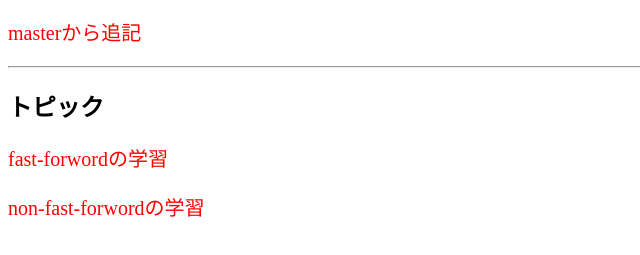
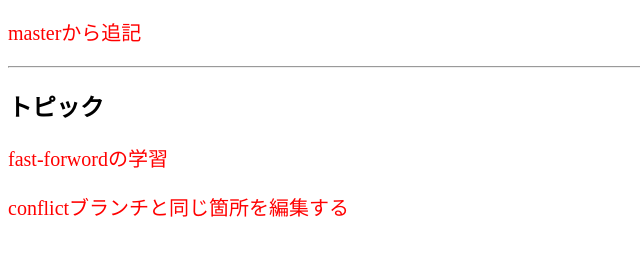
Before and after one commit to 863ka/2023-02-18, a plain HTML site: page index.html in a window 1280 px wide. Shown: the part 121-376 px from the top of the page, without its empty margins (0-640 px from the left). Drawn offline with Linux system fonts and the light colour scheme.

Commit message:
conflictブランチと同じ箇所を編集する

```diff
--- a/index.html
+++ b/index.html
@@ -15,7 +15,7 @@
         <hr>
 
         <h2>トピック</h2>
-			<p>fast-forwordの学習</p>
-			<p>non-fast-forwordの学習</p>
+				<p>fast-forwordの学習</p>
+				<p>conflictブランチと同じ箇所を編集する</p>
     </body>
 </html>
```
